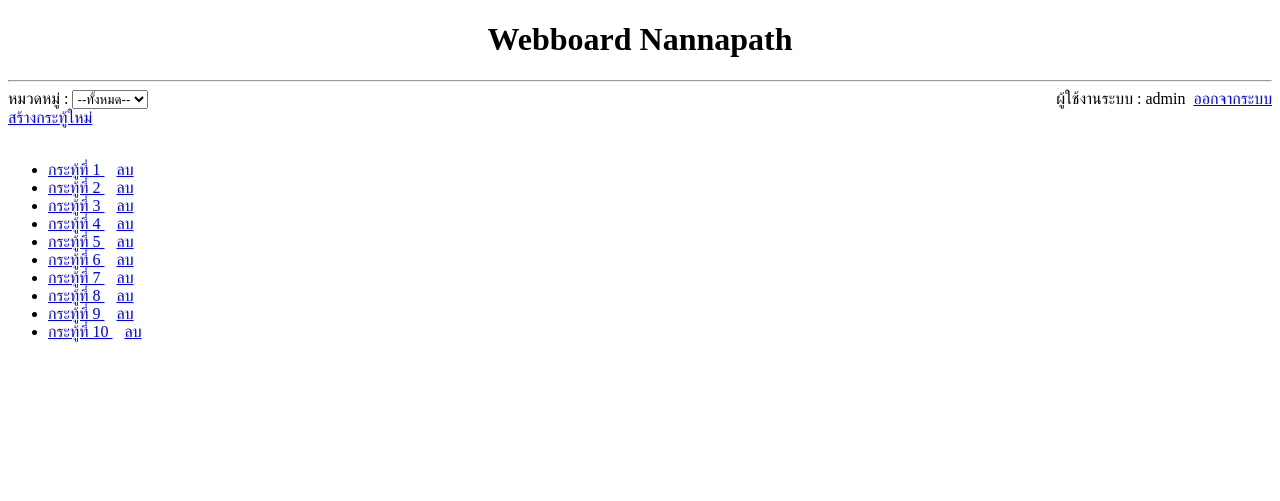
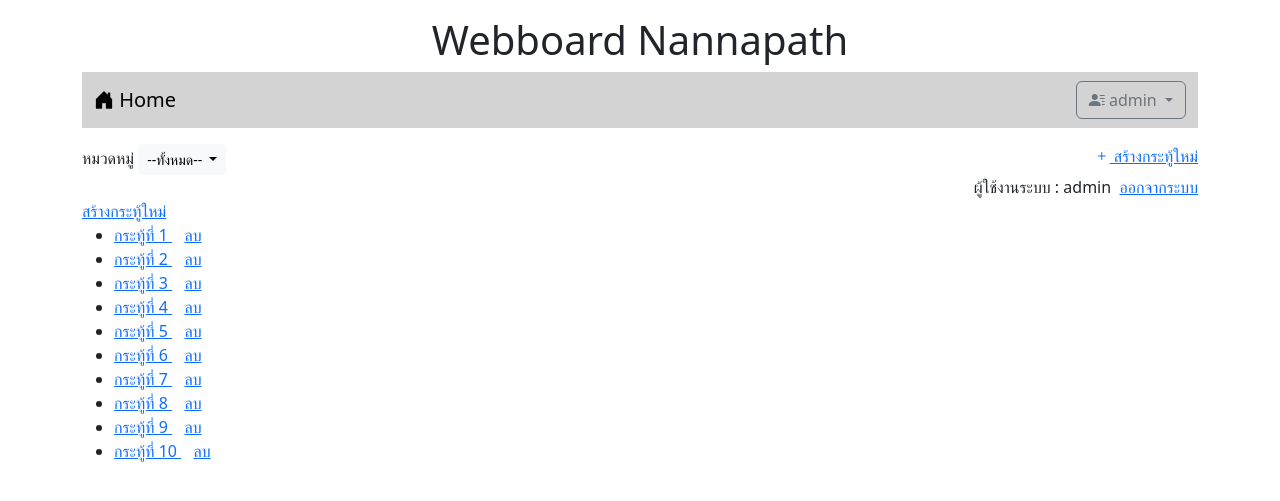
Before and after one commit to Anannapath/Webboard-Nannapath, a PHP site: page /index.php in a window 1280 px wide. Shown: the top 501 px of the page. Run offline with PHP 8.4, Linux system fonts and the light colour scheme; the visitor is signed in with stand-in values (Sample User, id 1).

Commit message:
Update index.php

```diff
--- a/index.php
+++ b/index.php
@@ -9,17 +9,75 @@ session_start();
 <head>
     <meta charset="UTF-8">
     <meta name="viewport" content="width=device-width, initial-scale=1.0">
+    <link href="https://cdn.jsdelivr.net/npm/bootstrap@5.3.2/dist/css/bootstrap.min.css" rel="stylesheet" integrity="sha384-T3c6CoIi6uLrA9TneNEoa7RxnatzjcDSCmG1MXxSR1GAsXEV/Dwwykc2MPK8M2HN" crossorigin="anonymous">
+    <script src="https://cdn.jsdelivr.net/npm/bootstrap@5.3.2/dist/js/bootstrap.bundle.min.js" integrity="sha384-C6RzsynM9kWDrMNeT87bh95OGNyZPhcTNXj1NW7RuBCsyN/o0jlpcV8Qyq46cDfL" crossorigin="anonymous"></script>
+    <link rel="stylesheet" href="https://cdn.jsdelivr.net/npm/bootstrap-icons@1.11.3/font/bootstrap-icons.min.css">
     <title>Webboard Nannapath</title>
 </head>
 <body>
-    <h1 style="text-align: center;">Webboard Nannapath</h1>
-    <hr>
-    <form >
-        หมวดหมู่ : <select valoue="category">
-            <option value="all">--ทั้งหมด--</option>
-            <option value="general">เรื่องทั่วไป</option>
-            <option value="study">เรื่องเรียน</option>
-        </select>
+    <div class="container-lg">
+    <h1 style="text-align: center;" class="mt-3">Webboard Nannapath</h1>
+
+    <nav class="navbar navbar-expand-lg" style="background-color: #d3d3d3;">
+        <div class="container-fluid ">
+            <a class="navbar-brand" href="index.php"><i class="bi bi-house-door-fill"></i> Home</a>
+            <ul class="navbar-nav">
+                <?php
+                    if(!isset($_SESSION['id'])){
+                ?>
+                    <li class="nav-item">
+                        <a class="nav-link" aria-current="page" href="login.php"><i class="bi bi-pencil-square"></i> เข้าสู่ระบบ</a>
+                    </li>
+                <?php
+                    }else{
+                ?>
+                    <li class="nav-item dropdown">
+                        <a class="btn btn-outline-secondary  dropdown-toggle" href="#" role="button" data-bs-toggle="dropdown" aria-expanded="false"><i class="bi bi-person-lines-fill"></i>
+                            <?php
+                                echo $_SESSION['username'];
+                            ?>
+                        </a>
+                        <ul class="dropdown-menu">
+                        <li><a class="dropdown-item" href="logout.php"><i class="bi bi-power"></i> ออกจากระบบ</a></li>
+                        </ul>
+                    </li>
+                <?php
+                    }
+                ?>
+            </ul>
+        </div>
+    </nav>
+
+
+    <div class="mt-3 d-flex justify-content-between">
+        <div>
+            <label>หมวดหมู่</label>
+            <span class="dropdown">
+                <button class="btn btn-light btn-sm dropdown-toggle" type="button" data-bs-toggle="dropdown" aria-expanded="false">
+                --ทั้งหมด--
+                </button>
+                <ul class="dropdown-menu">
+                    <li><a class="dropdown-item" href="#">ทั้งหมด</a></li>
+                    <li><a class="dropdown-item" href="#">เรื่องทั่วไป</a></li>
+                    <li><a class="dropdown-item" href="#">เรื่องเรียน</a></li>
+                </ul>
+            </span>
+        </div>
+        <?php
+            if(isset($_SESSION['id'])){
+        ?>
+
+        <div>
+            <a href="newpost.php" class="btn-bg-success btn-sm"> <i class="bi bi-plus"></i> สร้างกระทู้ใหม่ </a>
+        </div>
+
+        <?php
+            }
+        ?>
+
+    </div>
+
+
 
         <?php
 
@@ -38,7 +96,7 @@ session_start();
 
         ?>
 
-    </form>
+
     <br>
     <ul>
         <?php
@@ -56,6 +114,6 @@ session_start();
         ?>
 
     </ul>
-
+    </div>
 </body>
 </html>
```
